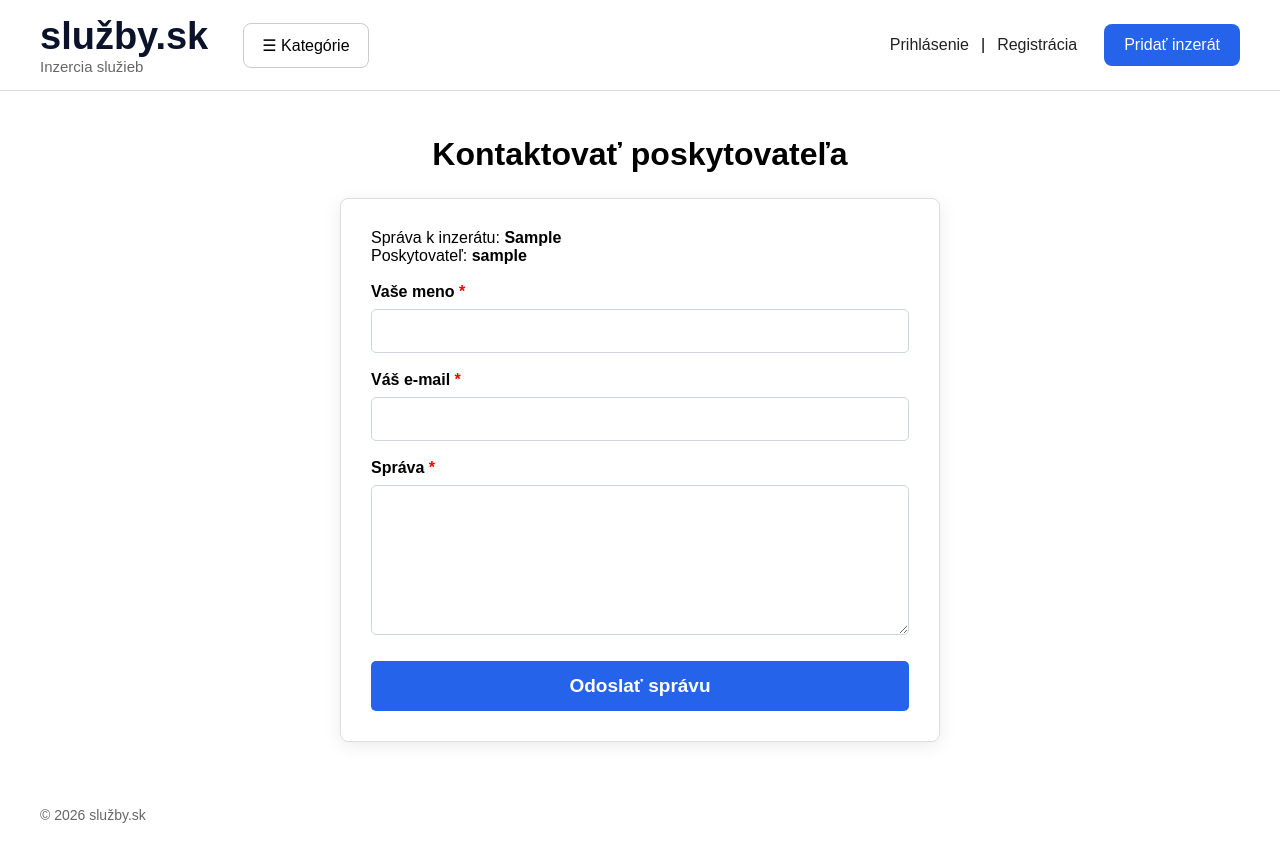
After one commit to Anitaba20/inzercia, a Flask app: page /kontaktovat-poskytovatela/1 in a window 1280 px wide. The commit adds this page. Run offline with Flask 3, Linux system fonts and the light colour scheme; tables that the repository leaves empty hold one stand-in row (values such as "Sample post").

Commit message:
inzercia

````diff
--- a/app.py
+++ b/app.py
@@ -162,6 +162,68 @@ def detail_inzeratu(inzerat_id):
         poskytovatel=poskytovatel,
         pocet_inzeratov=pocet_inzeratov,
         dalsie_inzeraty=dalsie_inzeraty
+    )
+
+
+@app.route("/kontaktovat-poskytovatela/<int:inzerat_id>", methods=["GET", "POST"])
+def kontaktovat_poskytovatela(inzerat_id):
+    chyba = ""
+    uspech = ""
+
+    inzerat = Inzerat.query.get_or_404(inzerat_id)
+    poskytovatel = User.query.get(inzerat.user_id)
+
+    if request.method == "POST":
+        meno = request.form.get("meno", "").strip()
+        email = request.form.get("email", "").strip().lower()
+        text = request.form.get("sprava", "").strip()
+
+        if not meno or not email or not text:
+            chyba = "Vyplňte všetky povinné polia."
+
+        elif not poskytovatel:
+            chyba = "Poskytovateľ neexistuje."
+
+        else:
+            sprava = Message(
+                subject=f"Nová správa k inzerátu: {inzerat.nazov}",
+                recipients=[poskytovatel.email],
+                reply_to=email
+            )
+
+            sprava.body = f"""
+Dobrý deň,
+
+niekto vás kontaktoval cez stránku služby.sk.
+
+Inzerát:
+{inzerat.nazov}
+
+Meno záujemcu:
+{meno}
+
+E-mail záujemcu:
+{email}
+
+Správa:
+{text}
+
+Na túto správu môžete odpovedať priamo na e-mail záujemcu:
+{email}
+
+služby.sk
+"""
+
+            mail.send(sprava)
+
+            uspech = "Správa bola úspešne odoslaná poskytovateľovi."
+
+    return render_template(
+        "inzeraty/kontaktovat_poskytovatela.html",
+        chyba=chyba,
+        uspech=uspech,
+        inzerat=inzerat,
+        poskytovatel=poskytovatel
     )
 
 
--- a/static/style.css
+++ b/static/style.css
@@ -657,3 +657,57 @@ body{
     resize:vertical;
     font-family:Arial,sans-serif;
 }
+
+/*Kontavať poskytovateľa*/
+Teraz by som nerobila všetko naraz. Najlogickejšie poradie:
+
+1. **Upraviť tlačidlo Kontaktovať poskytovateľa**, lebo teraz vyzerá ako obyčajný link a je zle umiestnené.
+2. **Recenzie zatiaľ nechať ako prázdnu sekciu**, len krajšie zobraziť.
+3. **Hodnotenie 4.8 zatiaľ odstrániť alebo dať ako “Zatiaľ bez hodnotenia”**, lebo teraz je falošné.
+
+Teraz spravíme prvý krok.
+
+V `detail_inzeratu.html` nájdi toto:
+
+```html
+<a href="{{ url_for('kontaktovat_poskytovatela', inzerat_id=inzerat.id) }}" class="contact-btn">
+    Kontaktovať poskytovateľa
+</a>
+```
+
+nahraď týmto:
+
+```html
+<div class="contact-section">
+    <a href="{{ url_for('kontaktovat_poskytovatela', inzerat_id=inzerat.id) }}" class="contact-btn">
+        Kontaktovať poskytovateľa
+    </a>
+</div>
+```
+
+A do `style.css` pridaj alebo uprav toto:
+
+```css
+.contact-section{
+    margin:25px 0;
+}
+
+.contact-btn{
+    display:block;
+    width:100%;
+    background:#2563eb;
+    color:white;
+    text-align:center;
+    padding:14px;
+    border-radius:6px;
+    font-size:17px;
+    font-weight:bold;
+    text-decoration:none;
+}
+
+.contact-btn:hover{
+    background:#1d4ed8;
+}
+```
+
+Tlačidlo bude pekne široké, zarovnané a nebude vyzerať ako rozbitý link.
--- /dev/null
+++ b/templates/inzeraty/kontaktovat_poskytovatela.html
@@ -0,0 +1,54 @@
+{% extends "layout/base.html" %}
+
+{% block title %}Kontaktovať poskytovateľa{% endblock %}
+
+{% block content %}
+
+<div class="main-page">
+
+    <div class="add-ad-page">
+
+        <h1>Kontaktovať poskytovateľa</h1>
+
+        <form class="add-ad-form" method="POST">
+
+            {% if chyba %}
+                <p class="error-message">{{ chyba }}</p>
+            {% endif %}
+
+            {% if uspech %}
+                <p class="success-message">{{ uspech }}</p>
+            {% endif %}
+
+            <p>
+                Správa k inzerátu:
+                <strong>{{ inzerat.nazov }}</strong>
+            </p>
+
+            {% if poskytovatel %}
+                <p>
+                    Poskytovateľ:
+                    <strong>{{ poskytovatel.username }}</strong>
+                </p>
+            {% endif %}
+
+            <label>Vaše meno <span>*</span></label>
+            <input type="text" name="meno">
+
+            <label>Váš e-mail <span>*</span></label>
+            <input type="email" name="email">
+
+            <label>Správa <span>*</span></label>
+            <textarea name="sprava"></textarea>
+
+            <button type="submit" class="register-btn">
+                Odoslať správu
+            </button>
+
+        </form>
+
+    </div>
+
+</div>
+
+{% endblock %}
````
Also changed, not shown: templates/inzeraty/detail_inzeratu.html (+41 -16 lines), templates/layout/header.html (+22 -5 lines).
